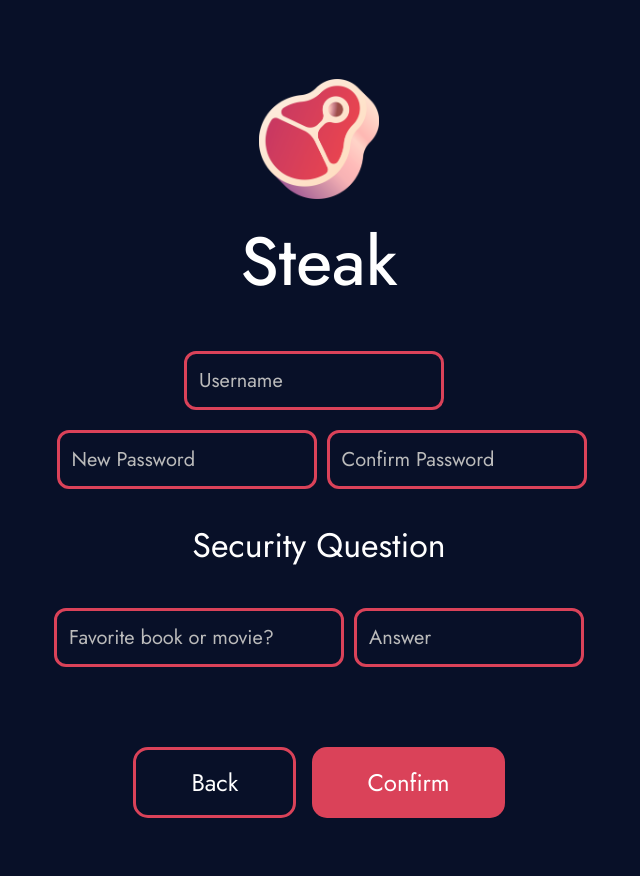
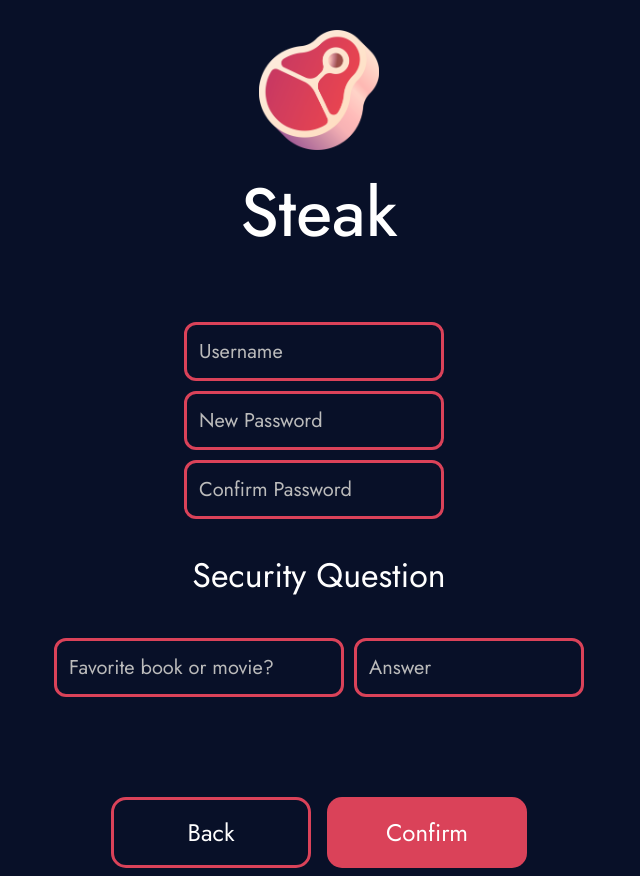
Before and after one commit to UniOfGreenwich/elee1149-coursework--steak, a React (Vite) app in the folder steakinc-web-app/steakinc-web-app/: page /forgot-password in a window 1280 px wide. Shown: the whole page, without its empty margins (321-961 px from the left). Before the commit the page ends 826 px from the top, so only its background shows below. Built offline with nearby package versions, Linux system fonts and the light colour scheme.

Commit message:
Removed prior forogt password styling and ammended button sizes for consistency
Removed prior forgot password styling and ammended button sizes for consistency

```diff
--- a/steakinc-web-app/steakinc-web-app/src/ForgotPasswordScreen/ForgotPasswordScreen.css
+++ b/steakinc-web-app/steakinc-web-app/src/ForgotPasswordScreen/ForgotPasswordScreen.css
@@ -56,15 +56,7 @@ input[type="text"], input[type="password"], input[type="email"] {
     color: #ffffff;
 }
 
-.password-inputs-wrapper {
-    display: flex;
-    justify-content: center;
-    gap: 20px; /* This adds a 10px gap between the password inputs */
-    margin: 10px 0 0 15px; /* Ensures there's space between the username and passwords */
-}
-
 .input-field {
-    flex: 1;
     margin-top: 10px;
     width: 220px;
     background: none;
@@ -99,18 +91,28 @@ input[type="text"], input[type="password"], input[type="email"] {
     flex-direction: column;
 }
 
-.password-submit-button {
+.password-submit-button, .back-button {
+    width: 200px; /* Set a fixed width for both buttons */
+    font-size: 24px;
+    padding: 15px 55px;
     background-color: #DA4259;
     color: #ffffff;
     border: none;
-    padding: 15px 40px;
     text-align: center;
     text-decoration: none;
     display: inline-block;
-    font-size: 16px;
-    margin: 15px 0 0 0;
     cursor: pointer;
     border-radius: 15px;
+}
+
+.password-submit-button {
+    margin: 15px 0 0 0;
+}
+
+.back-button {
+    margin: 0 8px 0 0;
+    background-color: transparent;
+    border: 3px solid #DA4259;
 }
 
 @media (min-width: 768px) {
@@ -121,11 +123,11 @@ input[type="text"], input[type="password"], input[type="email"] {
 
     .password-button-wrapper {
         flex-direction: row;
-        margin-top: 80px;
+        margin-top: 100px;
     }
 
     .password-form {
-        margin-top: 30px;
+        margin-top: 50px;
     }
 
     .logo-password {
@@ -170,14 +172,11 @@ input[type="text"], input[type="password"], input[type="email"] {
 
 @media (min-width: 1024px) {
     .password-form {
-        margin-top: 30px;
+        margin-top: 50px;
     }
 
     .password-title-wrapper {
-        text-align: center;
-        justify-content: center;
-        font-size: 34px;
-        margin: 79px 0 0 0;
+        margin: 30px 0 0 0;
     }
 
     .logo-password {
--- a/steakinc-web-app/steakinc-web-app/src/ForgotPasswordScreen/ForgotPasswordScreen.jsx
+++ b/steakinc-web-app/steakinc-web-app/src/ForgotPasswordScreen/ForgotPasswordScreen.jsx
@@ -68,7 +68,6 @@ function ForgotPasswordScreen() {
                         onChange={handleChange}
                         required
                     />
-                    <div className="password-inputs-wrapper">
                     <input
                         type="password"
                         name="newPassword"
@@ -87,7 +86,6 @@ function ForgotPasswordScreen() {
                         onChange={handleChange}
                         required
                     />
-                    </div>
                     <div className="security-title-wrapper">
                         <h2 className='security-title-text'>Security Question</h2>
                     </div>
--- a/steakinc-web-app/steakinc-web-app/src/LoginScreen/LoginScreen.css
+++ b/steakinc-web-app/steakinc-web-app/src/LoginScreen/LoginScreen.css
@@ -58,32 +58,29 @@ input[type="text"], input[type="password"], input[type="email"], input[type="num
     flex-direction: column;
 }
 
-.login-submit-button {
+.login-submit-button, .back-button {
+    width: 200px; /* Set a fixed width for both buttons */
+    font-size: 20px;
+    padding: 20px 45px;
+    margin: 0 8px 0 0;
     background-color: #DA4259;
     color: #ffffff;
     border: none;
-    padding: 15px 40px;
     text-align: center;
     text-decoration: none;
     display: inline-block;
-    font-size: 16px;
-    margin: 15px 0 0 0 !important;
     cursor: pointer;
     border-radius: 15px;
 }
 
+.login-submit-button {
+    margin: 15px 0 0 0 !important;
+}
+
 .back-button {
     background-color: transparent;
-    color: #ffffff;
-    border: none;
-    padding: 15px 40px;
-    text-align: center;
-    text-decoration: none;
-    display: inline-block;
-    font-size: 16px;
-    cursor: pointer;
-    border-radius: 15px;
     border: #DA4259 3px solid;
+    margin: 0 8px 0 0;
 }
 
 .forgot-password-button, .join-us-button{
--- a/steakinc-web-app/steakinc-web-app/src/RegisterScreen/RegisterScreen.css
+++ b/steakinc-web-app/steakinc-web-app/src/RegisterScreen/RegisterScreen.css
@@ -96,6 +96,7 @@
 }
 
 .register-button {
+    width: 200px; /* Set a fixed width for the button */
     background-color: #DA4259;
     color: #ffffff;
     border: none;
@@ -148,6 +149,7 @@
     }
 
     .register-button {
+        width: 200px; /* Ensure the width is consistent */
         font-size: 18px;
         padding: 15px 55px;
         margin: 0;
@@ -180,6 +182,7 @@
     }
 
     .register-button {
+        width: 200px; /* Ensure the width is consistent */
         font-size: 20px;
         padding: 15px 55px;
     }
```
Lines whose indentation alone changed are shown as unchanged.
